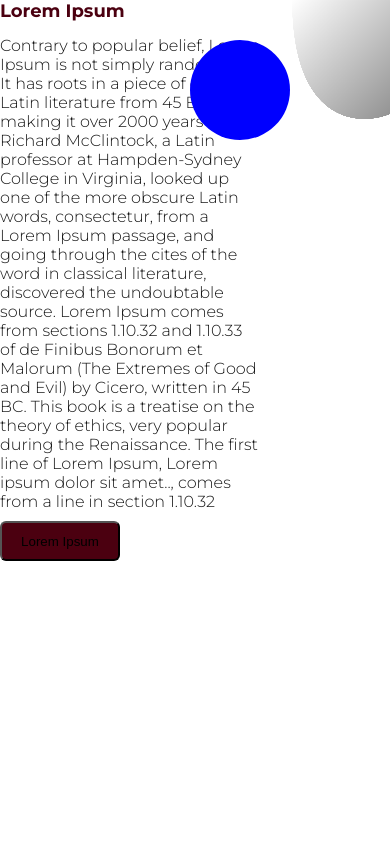
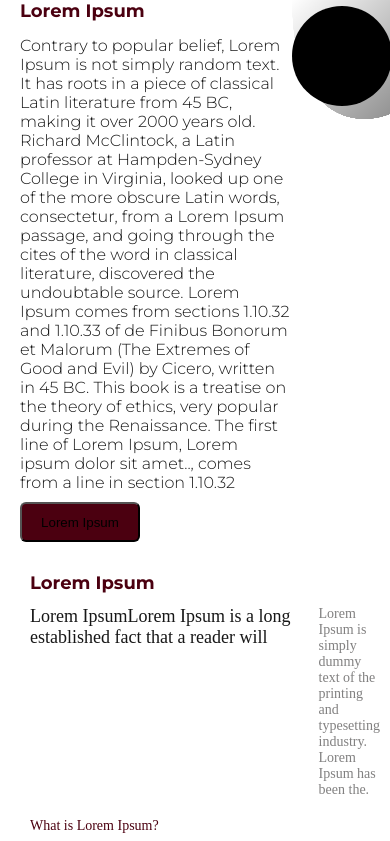
Before and after one commit to ShikharKhadka/portfolio, a Next.js app: page / in a window 390 px wide. Shown: the top 841 px of the page. Built offline with nearby package versions, Linux system fonts and the light colour scheme.

Commit message:
personal info responsive updated

```diff
--- a/src/app/component/academic/academic.module.css
+++ b/src/app/component/academic/academic.module.css
@@ -1,6 +1,6 @@
 @media (max-width: 480px) {
   .body {
-    margin: 100px 0px 0px 30px;
+    margin: 20px 0px 0px 30px;
   }
   .hcontent1 {
     flex-grow: 1;
@@ -15,7 +15,7 @@
 }
 @media (min-width: 480px) and (max-width: 1023px) {
   .body {
-    margin: 120px 100px 0 100px;
+    margin: 20px 10px 0 10px;
     font-weight: 400;
     font-size: 18px;
     font-style: normal;
@@ -31,7 +31,7 @@
 }
 @media (min-width: 1024px) {
   .body {
-    margin: 120px 100px 0 100px;
+    margin: 20px 100px 0 100px;
     font-weight: 400;
     font-size: 18px;
     font-style: normal;
--- a/src/app/page.module.css
+++ b/src/app/page.module.css
@@ -163,6 +163,12 @@ a.secondary {
   font-style: normal;
   color: rgba(75, 0, 16, 0.5);
 }
+.menucontainer {
+  display: flex;
+  justify-content: space-between;
+  margin-top: 10px;
+  margin-bottom: 80px;
+}
 
 .semicircle {
   width: 100px; /* Adjust size */
@@ -216,52 +222,105 @@ a.secondary {
     /* background-color: #758398; */
   }
   .curve {
-    /* position: relative; */
-    /* top: 30px; */
+    position: absolute;
+    top: 6px;
     height: 100px;
     width: 100px;
-    background-color: blue;
+    background-color: black;
     border-radius: 50%;
-    /* left: -50px; */
+  }
+  .heading {
+    margin: 0px;
+    display: flex;
+  }
+  .headingc {
+    display: flex;
+    flex-direction: "column";
+    margin: 0 0px 0 20px;
+  }
+  .menucontainer {
+    display: none;
   }
 }
 
-@media (min-width: 481px) and (max-width: 1023px) {
+@media (min-width: 481px) and (max-width: 560px) {
   .semicirclecurve {
-    /* width: 50%; */
-    height: 50vh;
-    /* width: 500px; */
-
-    /* position: absolute; */
-    /* background-color: #758398; */
+    height: 30vh;
+    width: 30vw;
   }
   .curve {
-    /* position: relative; */
-    /* top: 50px;
-    height: 400px;
-    width: 450px;
-    background-color: white;
-    border-radius: 50%; */
-    height: 400px;
-    width: 450px;
+    height: 16vh;
+    width: 20vw;
     background-color: rgba(0, 0, 0, 0.9);
     border-radius: 50%;
+    position: absolute;
+    top: 20;
+    right: 10;
+  }
+  .heading {
+    display: flex;
+    margin: 0 0 0 20px;
+  }
+  .headingc {
+    display: flex;
+    flex-direction: "column";
+  }
+  .menucontainer {
+    display: none;
+  }
+}
+
+@media (min-width: 561px) and (max-width: 1023px) {
+  .semicirclecurve {
+    height: 40vh;
+    width: 40vw;
+  }
+  .curve {
+    height: 30vh;
+    width: 30vw;
+    background-color: rgba(0, 0, 0, 0.9);
+    border-radius: 50%;
+    position: absolute;
+    top: 40;
+    right: 20;
+  }
+  .heading {
+    display: flex;
+    margin: 0 0 0 100px;
+  }
+  .headingc {
+    display: flex;
+    flex-direction: "column";
+    margin-right: 20px;
+  }
+  .menucontainer {
+    display: none;
+    background-color: red;
   }
 }
 
 @media (min-width: 1024px) {
   .semicirclecurve {
-    /* width: 25%; */
     height: 60vh;
     width: 500px;
-    /* position: absolute; */
-    /* position: absolute; */
   }
   .curve {
     height: 400px;
     width: 450px;
     background-color: rgba(0, 0, 0, 0.9);
     border-radius: 50%;
+    position: absolute;
+    top: 40;
+    right: 100;
     /* right: 200px; */
   }
+  .heading {
+    display: flex;
+    margin: 0 0 0 100px;
+  }
+  .headingc {
+    display: flex;
+    flex-direction: "column";
+    margin-right: 50px;
+  }
 }
--- a/src/app/page.tsx
+++ b/src/app/page.tsx
@@ -63,51 +63,22 @@ const CanvasExample = () => {
   // };
 
   return (
-    <div
-      style={
-        {
-          // width: "100%",
-          // height: "100vh",
-        }
-      }
-    >
+    <div>
+      <div className={styles.heading}>
+        <div className={styles.headingc}>
           <div
             style={{
-          display: "flex",
+              gap: "50px",
             }}
           >
-        <div
-          style={{
-            // position: "absolute",
-            // width: "100%",
-            // right: "100px",
-            // top: 0,
-            marginRight: "30px",
-            display: "flex",
-            flexDirection: "column",
-            justifyContent: "space-between",
-            // backgroundColor: "red",
-          }}
-        >
-          {/* <div
-            style={{
-              display: "flex",
-              top: "10px",
-              position: "relative",
-              gap: "100px",
-            }}
-          >
+            <div className={styles.menucontainer}>
               {menuList.map((e, index) => (
                 <div className={styles.menu} key={index}>
                   {e}
                 </div>
               ))}
-          </div> */}
-          <div
-            style={{
-              position: "relative",
-            }}
-          >
+            </div>
+            <div>
               <div className="h1">Lorem Ipsum</div>
               <div
                 className="text"
@@ -115,18 +86,19 @@ const CanvasExample = () => {
                   margin: "14px 0 0 0",
                 }}
               >
-              Contrary to popular belief, Lorem Ipsum is not simply random text.
-              It has roots in a piece of classical Latin literature from 45 BC,
-              making it over 2000 years old. Richard McClintock, a Latin
-              professor at Hampden-Sydney College in Virginia, looked up one of
-              the more obscure Latin words, consectetur, from a Lorem Ipsum
-              passage, and going through the cites of the word in classical
-              literature, discovered the undoubtable source. Lorem Ipsum comes
-              from sections 1.10.32 and 1.10.33 of de Finibus Bonorum et Malorum
-              (The Extremes of Good and Evil) by Cicero, written in 45 BC. This
-              book is a treatise on the theory of ethics, very popular during
-              the Renaissance. The first line of Lorem Ipsum, Lorem ipsum dolor
-              sit amet.., comes from a line in section 1.10.32
+                Contrary to popular belief, Lorem Ipsum is not simply random
+                text. It has roots in a piece of classical Latin literature from
+                45 BC, making it over 2000 years old. Richard McClintock, a
+                Latin professor at Hampden-Sydney College in Virginia, looked up
+                one of the more obscure Latin words, consectetur, from a Lorem
+                Ipsum passage, and going through the cites of the word in
+                classical literature, discovered the undoubtable source. Lorem
+                Ipsum comes from sections 1.10.32 and 1.10.33 of de Finibus
+                Bonorum et Malorum (The Extremes of Good and Evil) by Cicero,
+                written in 45 BC. This book is a treatise on the theory of
+                ethics, very popular during the Renaissance. The first line of
+                Lorem Ipsum, Lorem ipsum dolor sit amet.., comes from a line in
+                section 1.10.32
               </div>
               <button
                 className="button"
@@ -138,17 +110,18 @@ const CanvasExample = () => {
               </button>
             </div>
           </div>
+        </div>
         <div>
           <canvas ref={canvasRef} className={styles.semicirclecurve} />
           <div
             className={styles.curve}
-            style={{ position: "absolute", top: 40, right: 100 }}
+            // style={{ position: "absolute", top: 40, right: 100 }}
           ></div>
         </div>
       </div>
-      {/* <Academic /> */}
-      {/* <Experience />
-      <Tools /> */}
+      <Academic />
+      <Experience />
+      <Tools />
       {/* <Projectshowcase /> */}
     </div>
   );
```
Lines whose indentation alone changed are shown as unchanged.
